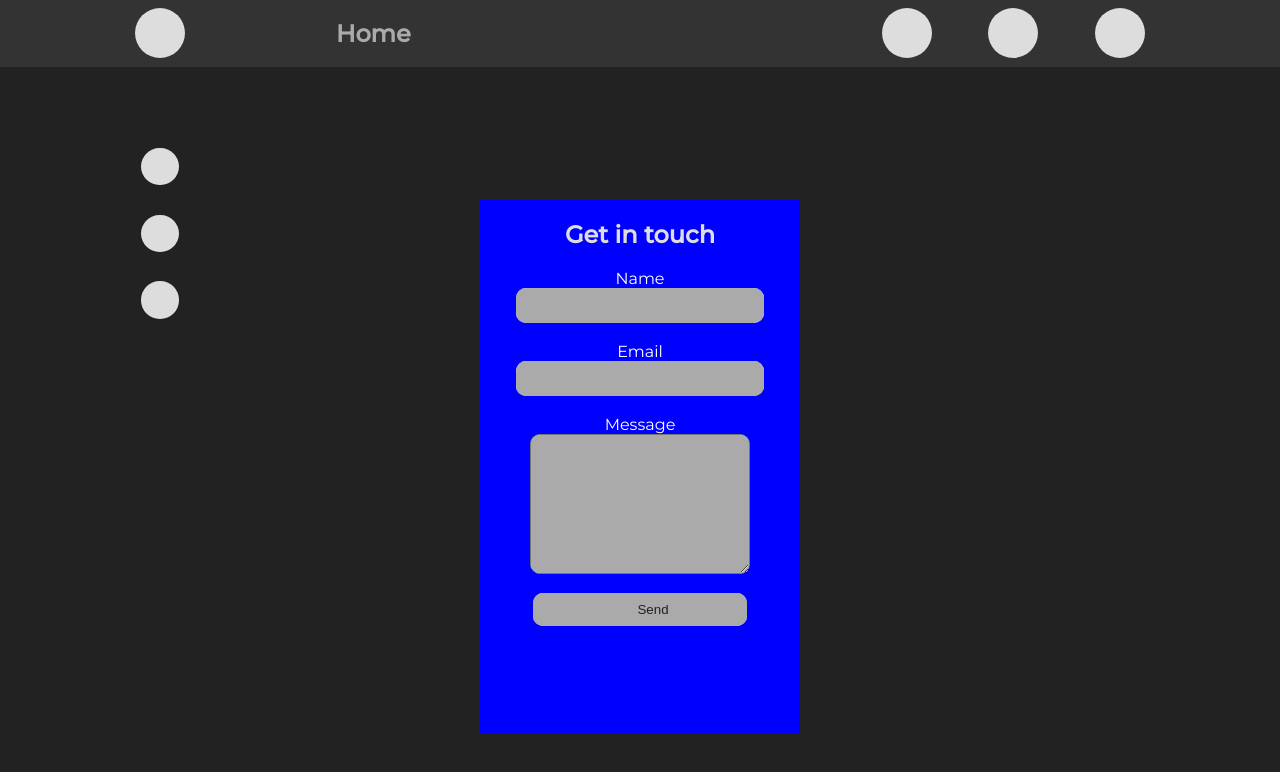
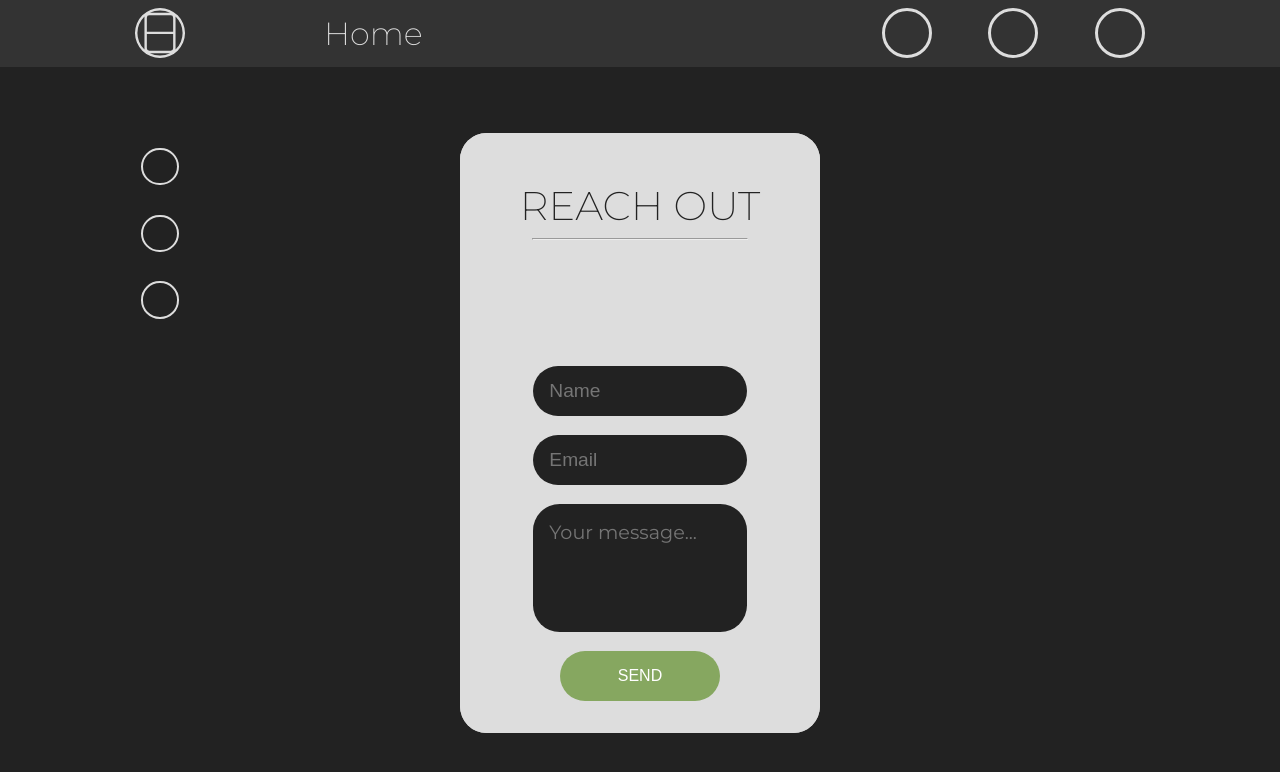
Before and after one commit to eivomt/p2r, a React (Create React App) app: page /#/contact in a window 1280 px wide. Shown: the top 772 px of the page. Built offline with nearby package versions, Linux system fonts and the light colour scheme; a web font is replaced by a local one.

Commit message:
contact page mvp done

```diff
--- a/src/App.js
+++ b/src/App.js
@@ -5,6 +5,8 @@ import Home from './pages/Home'
 import About from './pages/About'
 import Blog from './pages/Blog'
 import Contact from './pages/Contact'
+
+import Logo from './assets/Logo'
 
 import {
   Route,
@@ -49,8 +51,8 @@ class App extends Component {
 
   handleRouteChange = (e) => {
 
-    if (e.target.id === "Home") {
-      this.setState({project: e.target.id})
+    if (e.target.id === "Logo") {
+      this.setState({project: "Home"})
       window.removeEventListener('scroll', this.handleScroll)
       window.addEventListener('scroll', this.handleScroll)
     } else {
@@ -77,10 +79,11 @@ class App extends Component {
                       onClick={this.handleRouteChange}>
                       <div
                         className="
-                          logo
+                          logo-transp
                           w-3-quarters-row
                           h-3-quarters-row"
                           id="Home">
+                            <Logo fill="#DDD"/>
                       </div>
                     </NavLink>
 
@@ -94,7 +97,7 @@ class App extends Component {
                       onClick={this.handleRouteChange}>
                       <div
                         className="
-                          logo
+                          logo-light
                           w-3-quarters-row
                           h-3-quarters-row"
                           id="Blog">
@@ -107,7 +110,7 @@ class App extends Component {
                       onClick={this.handleRouteChange}>
                       <div
                         className="
-                          logo
+                          logo-light
                           w-3-quarters-row
                           h-3-quarters-row"
                           id="About">
@@ -120,20 +123,20 @@ class App extends Component {
                       onClick={this.handleRouteChange}>
                       <div
                         className="
-                          logo
+                          logo-light
                           w-3-quarters-row
                           h-3-quarters-row"
                           id="Contact">
                       </div>
                     </NavLink>
 
-                      <div className="logo cta-1 w-h-cta">
+                      <div className="logo-cta cta-1 w-h-cta">
                       </div>
 
-                      <div className="logo cta-2 w-h-cta">
+                      <div className="logo-cta cta-2 w-h-cta">
                       </div>
 
-                      <div className="logo cta-3 w-h-cta">
+                      <div className="logo-cta cta-3 w-h-cta">
                       </div>
 
                   </div>
--- a/src/assets/Logo.js
+++ b/src/assets/Logo.js
@@ -1,19 +1,20 @@
-import React from 'react'
-import { render } from '@testing-library/react'
+import React, { Component } from 'react'
 
-Logo = () => {
+class Logo extends Component {
+
     render() {
         return(
             <svg
-                id="Logo"
-                data-name="Logo"
-                xmlns="http://www.w3.org/2000/svg"
-                viewBox="0 0 624 624">
-                    <defs>
-                        <style>.cls-1{fill:#231f20;}</style>
-                    </defs>
+            id="Logo"
+            data-name="Logo"
+            xmlns="http://www.w3.org/2000/svg"
+            viewBox="0 0 624 624"
+            fill={this.props.fill}>
                     <title>Logo</title>
-                    <path class="cls-1" d="M548.12,104.88A312,312,0,0,0,106.88,546.12,312,312,0,0,0,548.12,104.88ZM327.5,43.5a280.79,280.79,0,0,1,126.88,30H200.62A280.79,280.79,0,0,1,327.5,43.5ZM128.1,524.9a282,282,0,0,1,0-398.8c1.77-1.78,3.57-3.53,5.38-5.25l0,409.31Q130.77,527.56,128.1,524.9Zm199.4,82.6a280.79,280.79,0,0,1-126.86-30H454.36A280.79,280.79,0,0,1,327.5,607.5Zm164-90.29a30.31,30.31,0,0,1-30.31,30.3H193.8a30.31,30.31,0,0,1-30.3-30.3V339.5h328Zm0-207.71h-328V133.81a30.29,30.29,0,0,1,30.3-30.31h267.4a30.31,30.31,0,0,1,30.31,30.31Zm35.4,215.4c-1.78,1.79-3.58,3.53-5.4,5.26V120.84c1.82,1.73,3.62,3.47,5.4,5.26a282,282,0,0,1,0,398.8Z" transform="translate(-15.5 -13.5)"/>
+                    <path
+                        className="logo"
+                        d="M548.12,104.88A312,312,0,0,0,106.88,546.12,312,312,0,0,0,548.12,104.88ZM327.5,43.5a280.79,280.79,0,0,1,126.88,30H200.62A280.79,280.79,0,0,1,327.5,43.5ZM128.1,524.9a282,282,0,0,1,0-398.8c1.77-1.78,3.57-3.53,5.38-5.25l0,409.31Q130.77,527.56,128.1,524.9Zm199.4,82.6a280.79,280.79,0,0,1-126.86-30H454.36A280.79,280.79,0,0,1,327.5,607.5Zm164-90.29a30.31,30.31,0,0,1-30.31,30.3H193.8a30.31,30.31,0,0,1-30.3-30.3V339.5h328Zm0-207.71h-328V133.81a30.29,30.29,0,0,1,30.3-30.31h267.4a30.31,30.31,0,0,1,30.31,30.31Zm35.4,215.4c-1.78,1.79-3.58,3.53-5.4,5.26V120.84c1.82,1.73,3.62,3.47,5.4,5.26a282,282,0,0,1,0,398.8Z"
+                        transform="translate(-15.5 -13.5)"/>
             </svg>
         )
     }
--- a/src/components/Landing.js
+++ b/src/components/Landing.js
@@ -1,10 +1,12 @@
 import React, { Component } from 'react'
+import Logo from '../assets/Logo'
 
 class Landing extends Component {
     render () {
         return (
             <div className="landing-container w-12-col h-12-row">
                 <div className="landing-logo w-4-row h-4-row">
+                    <Logo fill="#ddd"/>
                 </div>
                 <h5>EIVIND HAUGE OMTVEIT</h5>
                 <h6>full stack developer</h6>
--- a/src/mailer/Form.js
+++ b/src/mailer/Form.js
@@ -13,39 +13,63 @@ export default function Form() {
       }, (error) => {
           console.log(error.text);
       });
+
+      alert("Message sent")
+      e.target.reset()
+
   }
 
   return (
     <div className="form-container">
-      <h2>Get in touch</h2>
+      <div className="spacer">
+
+        <div className="title">
+          <h2>REACH OUT</h2>
+          <hr className="form-title-line"/>
+        </div>
+
         <form className="contact-form" onSubmit={sendEmail}>
 
-        <label>Name</label>
+          <div className="input-container">
+            {/* <label>Name</label> */}
             <input
+              autoComplete="off"
               type="text"
               name="user_name"
-          className="contact-input w-2-col h-2-quarters-row" />
+              placeholder="Name"
+              className="contact-input w-2-col h-3-quarters-row" />
             <br/>
+          </div>
 
-        <label>Email</label>
+          <div className="input-container">
+            {/* <label>Email</label> */}
             <input
+              required
+              autoComplete="off"
               type="email"
               name="user_email"
-          className="contact-input w-2-col h-2-quarters-row" />
+              placeholder="Email"
+              className="contact-input w-2-col h-3-quarters-row" />
             <br/>
+          </div>
 
-        <label>Message</label>
+          <div className="input-container">
+            {/* <label>Message</label> */}
             <textarea
+              required
               name="message"
-          className="contact-textarea w-2-col h-2-row" />
+              placeholder="Your message..."
+              className="message w-2-col" />
             <br/>
+          </div>
 
           <input
-          className="w-2-col h-2-quarters-row"
+            className="submit-btn w-1-col h-3-quarters-row"
             type="submit"
-          value="Send" />
+            value="SEND" />
 
         </form>
       </div>
+    </div>
   );
 }
--- a/src/pages/Home.js
+++ b/src/pages/Home.js
@@ -6,15 +6,11 @@ class Home extends Component {
 
     render() {
         return(
-
-            <div
-                className="home-container">
-
+            <div>
                 <Landing/>
                 <Project/>
                 <Project/>
                 <Project/>
-
             </div>
         )
     }
--- a/src/stylesheets/Contact.scss
+++ b/src/stylesheets/Contact.scss
@@ -1,14 +1,18 @@
 
 .contact-container {
     width: 100vw;
-    height: 100vh;
+    height: 100/12 * 11 * 1vh ;
     display: flex;
     align-items: center;
     justify-content: center;
+    flex-direction: column;
 
     h2 {
         grid-area: 2 / 3 / 3 / 11;
-        color: $light;
+        color: $dark;
+        margin: 0;
+        font-size: 2.5rem;
+        font-weight: lighter;
     }
 }
 
@@ -18,21 +22,7 @@
     flex-direction: column;
     justify-content: center;
     align-items: center;
-
-    label {
-        color: white;
-    }
-    input {
-        border-radius: 10px;
-        border: none;
-        color: $dark;
-        padding-left: 2rem;
-        -webkit-box-shadow: 0 0 0px 1000px $middle-l inset;
-    }
-    textarea {
-        border-radius: 10px;
-        -webkit-box-shadow: 0 0 0px 1000px $middle-l inset;
-    }
+    margin-bottom: 2rem;
 }
 
 *:focus {
@@ -40,16 +30,90 @@
 }
 
 input:focus, textarea:focus {
-    background-color: $light;
-    color: $dark;
-    -webkit-box-shadow: 0 0 0px 1000px $light inset;
+    background-color: $middle;
+    color: white;
 }
 
 .form-container {
     display: flex;
     flex-direction: column;
     align-items: center;
-    background-color: blue;
+    background-color: $light;
     width: calc(100vw/4);
-    height: calc(100vh/12 * 8);
+    height: calc(100vh/12 * 6.5);
+    border-radius: 100/48 * 1vw;
+    min-height: 600px;
+    min-width: 360px;
 }
+
+.input-container {
+    display: flex;
+    flex-direction: column;
+}
+
+.contact-input {
+    -webkit-box-sizing: border-box; /* Safari/Chrome, other WebKit */
+    -moz-box-sizing: border-box;    /* Firefox, other Gecko */
+    box-sizing: border-box;         /* Opera/IE 8+ */
+    background-color: $dark;
+    border-radius: 100/48 * 1vw;
+    border: none;
+    padding-left: 1rem;
+    padding-right: 1rem;
+    color: white;
+    font-size: 1.2rem;
+    min-height: 2rem;
+}
+
+textarea {
+    -webkit-box-sizing: border-box; /* Safari/Chrome, other WebKit */
+    -moz-box-sizing: border-box;    /* Firefox, other Gecko */
+    box-sizing: border-box;         /* Opera/IE 8+ */
+    resize: none;
+    background-color: $dark;
+    height: 8rem;
+    border-radius: 100/48 * 1vw;
+    border: none;
+    padding: 1rem;
+    padding-bottom: 2rem;
+    color: white;
+    font-size: 1.2rem;
+    overflow: hidden;
+    font-family: Montserrat;
+}
+
+.submit-btn {
+    border: none;
+    background-color: #86A760;
+    border-radius: 100/48 * 1vw;
+    padding-left: 1rem;
+    padding-right: 1rem;
+    color: white;
+    font-size: 1rem;
+    transition: .7s;
+    min-height: 2rem;
+}
+
+.submit-btn:hover {
+    background-color: #639826;
+}
+
+.form-title-line {
+    width: $col2;
+}
+
+.spacer {
+    display: flex;
+    flex-direction: column;
+    justify-content: space-between;
+    height: 100%;
+}
+
+.title {
+    margin-top: 3rem;
+    margin-bottom: 5rem;
+}
+
+input, textarea {
+    min-width: 10rem;
+}
--- a/src/stylesheets/Nav.scss
+++ b/src/stylesheets/Nav.scss
@@ -1,6 +1,30 @@
-.logo {
+.logo-cta {
+    background-color: none !important;
+    border: 2px solid $light;
+}
+
+.logo-light {
+    background-color: $middle-d;
+    border: 3px solid $light;
+}
+
+.logo-light, .logo-cta {
+    box-sizing: border-box;
+    -moz-box-sizing: border-box;
+    -webkit-box-sizing: border-box;
     border-radius: 50%;
+
+
+    transition: .3s;
+}
+
+.logo-light:hover, .logo-cta:hover {
     background-color: $light;
+}
+
+.logo-transp {
+    border-radius: 50%;
+    background-color: $middle-d;
 }
 
 .nav-container {
@@ -17,8 +41,12 @@
         grid-area: 1 / 2 / 2 / 3;
         pointer-events: all;
     }
-    .current-view { grid-area: 1 / 3 / 2 / 6;
-        pointer-events: all; }
+    .current-view {
+        grid-area: 1 / 3 / 2 / 6;
+        pointer-events: all;
+        font-weight: lighter;
+        font-size: 2rem;
+     }
     .nav-1 { grid-area: 1 / 9 / 2 / 10;
         pointer-events: all; }
     .nav-2 { grid-area: 1 / 10 / 2 / 11;
@@ -33,7 +61,7 @@
         pointer-events: all; }
 
     h4 {
-        color: $middle-l;
+        color: $light;
         /* Extra small devices (phones, 600px and down) */
         @media only screen and (max-width: 600px) {
             font-size: .75rem;
```
Also changed, not shown: src/stylesheets/Landing.scss (+12 -4 lines), src/assets/Untitled-1.svg (deleted). Lines whose indentation alone changed are shown as unchanged.
